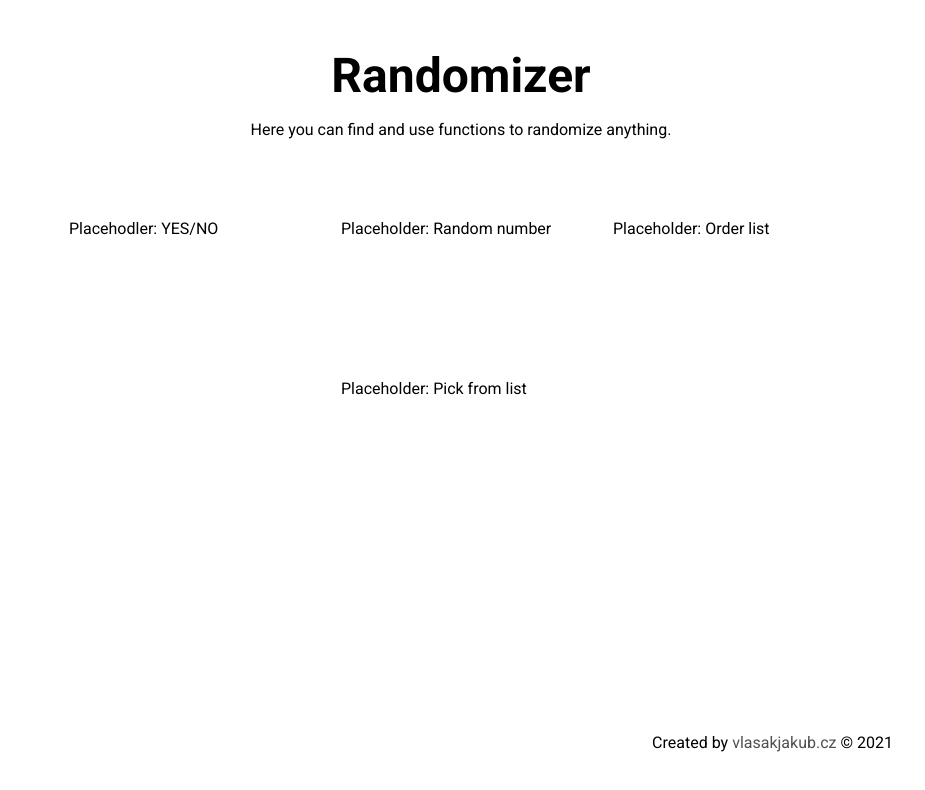
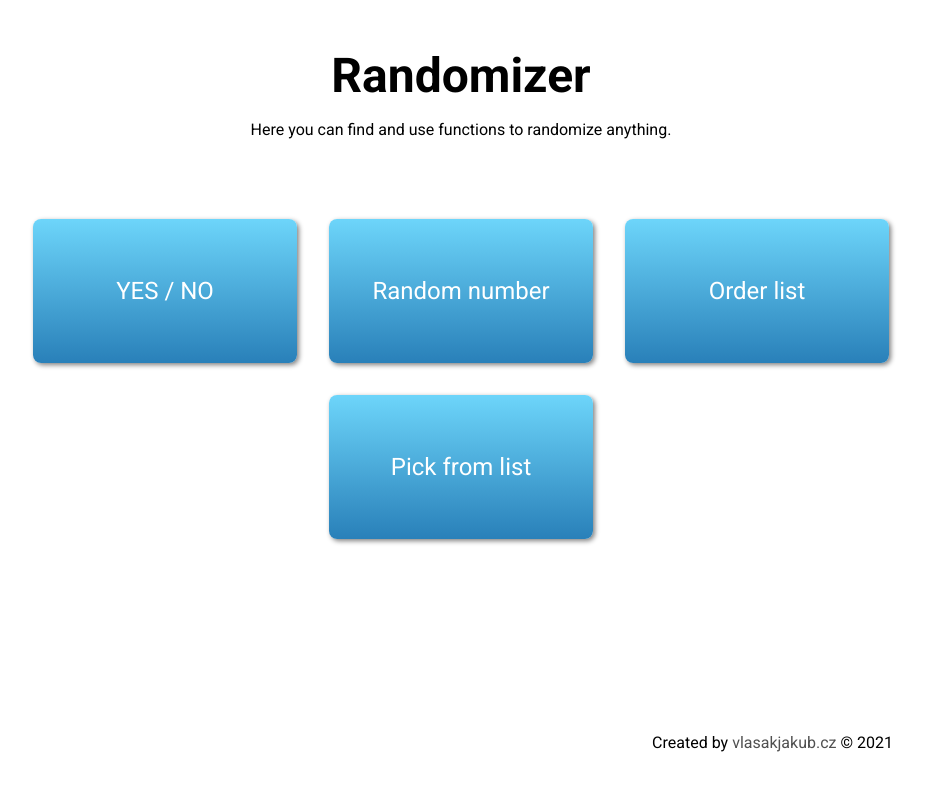
Before and after one commit to Vazzi/ramdomizer, a React (Create React App) app: page / in a window 1280 px wide. Shown: the top 790 px of the page, without its empty margins (179-1104 px from the left). Built offline with nearby package versions, Linux system fonts and the light colour scheme.

Commit message:
Dashboard button

```diff
--- /dev/null
+++ b/src/components/DashboardPage/DashboardButton/DashboardButton.module.scss
@@ -0,0 +1,22 @@
+.button {
+  background-image: linear-gradient(-180deg, #6DD5FA 0%, #2980B9 100%);
+  box-shadow: 2px 2px 5px gray;
+  color: #ffffff;
+  cursor: pointer;
+  font-size: 1.5em;
+  text-decoration: none;
+  box-sizing: border-box;
+  border-radius: 0.5rem;
+  border: 0;
+  user-select: none;
+  -webkit-user-select: none;
+  touch-action: manipulation;
+
+  display: flex;
+  justify-content: center;
+  align-items: center;
+
+  &:hover {
+    background-image: linear-gradient(-180deg, #509dbd 0%, #2980B9 100%);
+  }
+}
--- /dev/null
+++ b/src/components/DashboardPage/DashboardButton/DashboardButton.tsx
@@ -0,0 +1,17 @@
+import React from 'react';
+import styles from './DashboardButton.module.scss';
+
+interface DashboardButtonProps {
+  title: string;
+  linkTo: string;
+}
+
+const DashboardButton: React.FC<DashboardButtonProps> = ({ title, linkTo }) => {
+  return (
+    <a className={styles.button} href={linkTo}>
+      {title}
+    </a>
+  );
+};
+
+export default DashboardButton;
--- a/src/components/DashboardPage/DashboardPage.module.scss
+++ b/src/components/DashboardPage/DashboardPage.module.scss
@@ -6,8 +6,8 @@
   flex-wrap: wrap;
   justify-content: center;
 
-  div {
-    width: 15em;
-    height: 8em;
+  > * {
+    width: 11em;
+    height: 6em;
   }
 }
--- a/src/components/DashboardPage/DashboardPage.tsx
+++ b/src/components/DashboardPage/DashboardPage.tsx
@@ -1,13 +1,14 @@
 import React from 'react';
+import DashboardButton from './DashboardButton/DashboardButton';
 import styles from './DashboardPage.module.scss';
 
 const DashboardPage: React.FC = () => {
   return (
     <div className={styles.container}>
-      <div>Placehodler: YES/NO</div>
-      <div>Placeholder: Random number</div>
-      <div>Placeholder: Order list</div>
-      <div>Placeholder: Pick from list</div>
+      <DashboardButton title="YES / NO" linkTo="/yesno" />
+      <DashboardButton title="Random number" linkTo="/random-number" />
+      <DashboardButton title="Order list" linkTo="/order-list" />
+      <DashboardButton title="Pick from list" linkTo="/pick-from-list" />
     </div>
   );
 };
```
